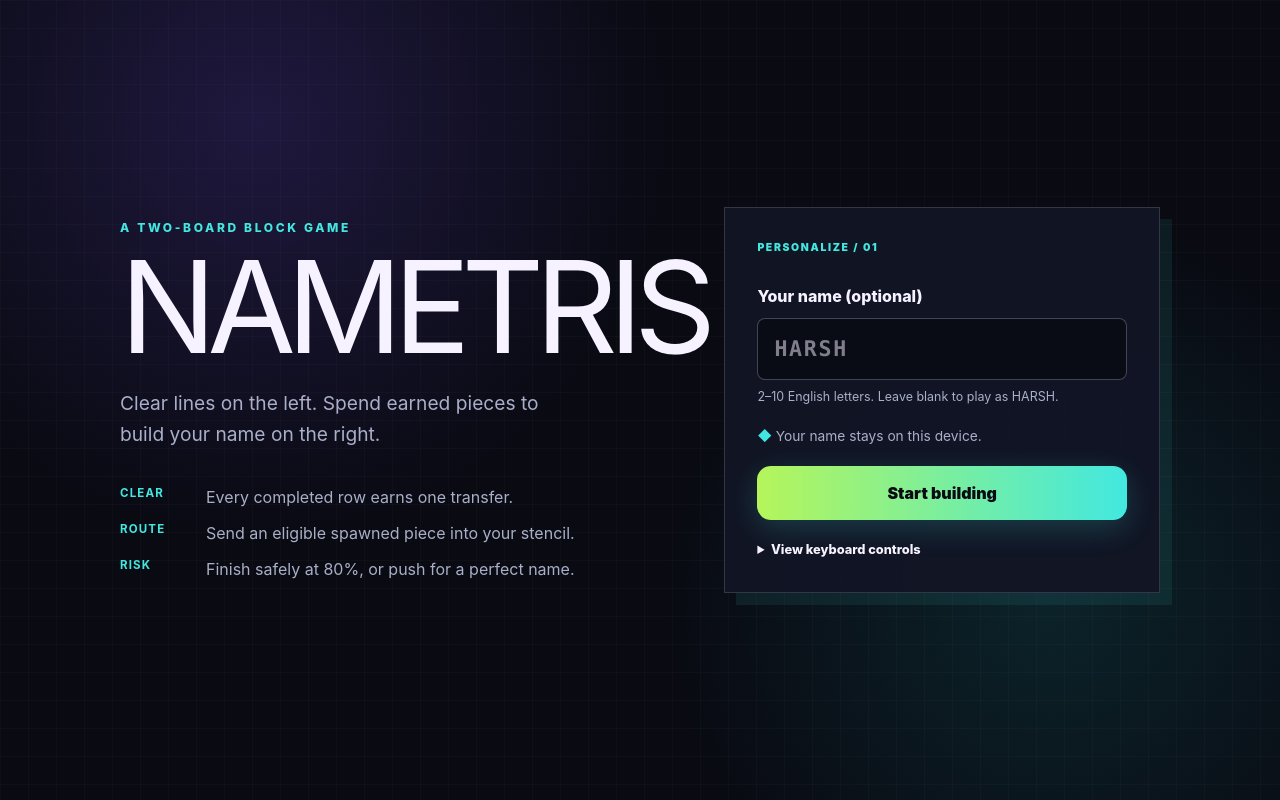
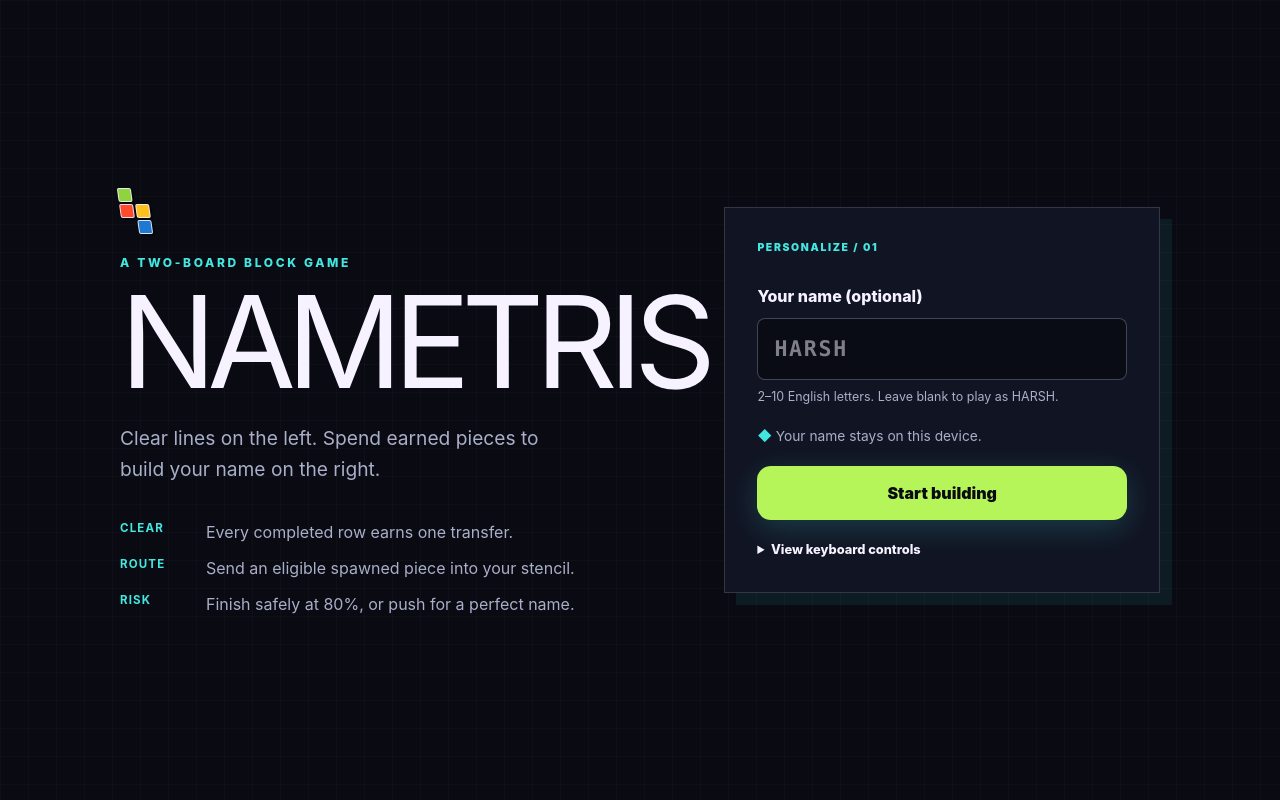
Before and after one commit to paneerpakoda/nametris, a React (Vite) app: page / in a window 1280 px wide. Built offline with nearby package versions, Linux system fonts and the light colour scheme.

Commit message:
feat: sharpen Nametris arcade identity
Ports the reference's distinctive tetromino mark and tactile keyboard cues into the existing visual system. Keeps the game viewport-bound and excludes the reference bundle from Tailwind source detection.

```diff
--- /dev/null
+++ b/src/components/KeyHint.tsx
@@ -0,0 +1,10 @@
+import type { ReactNode } from "react";
+
+interface KeyHintProps {
+  readonly children: ReactNode;
+  readonly wide?: boolean;
+}
+
+export function KeyHint({ children, wide = false }: KeyHintProps) {
+  return <kbd className={wide ? "key-hint is-wide" : "key-hint"}>{children}</kbd>;
+}
--- /dev/null
+++ b/src/components/NametrisMark.tsx
@@ -0,0 +1,17 @@
+interface NametrisMarkProps {
+  readonly compact?: boolean;
+}
+
+export function NametrisMark({ compact = false }: NametrisMarkProps) {
+  return (
+    <span
+      className={compact ? "nametris-mark is-compact" : "nametris-mark"}
+      aria-hidden="true"
+    >
+      <span className="nametris-mark-block is-lime" />
+      <span className="nametris-mark-block is-red" />
+      <span className="nametris-mark-block is-yellow" />
+      <span className="nametris-mark-block is-blue" />
+    </span>
+  );
+}
--- a/src/features/gameplay/GameSidebar.tsx
+++ b/src/features/gameplay/GameSidebar.tsx
@@ -1,3 +1,4 @@
+import { KeyHint } from "../../components/KeyHint";
 import type { BoardSession } from "../../game/engine/session";
 import { formatActiveTime } from "../../game/runtime/clock";
 import { StencilPanel } from "./StencilPanel";
@@ -49,23 +50,41 @@ export function GameSidebar({
         <dl>
           <div>
             <dt>Move</dt>
-            <dd>← → / A D</dd>
+            <dd className="key-hints">
+              <KeyHint>←</KeyHint>
+              <KeyHint>→</KeyHint>
+              <span>or</span>
+              <KeyHint>A</KeyHint>
+              <KeyHint>D</KeyHint>
+            </dd>
           </div>
           <div>
             <dt>Soft drop</dt>
-            <dd>↓ / S</dd>
+            <dd className="key-hints">
+              <KeyHint>↓</KeyHint>
+              <span>or</span>
+              <KeyHint>S</KeyHint>
+            </dd>
           </div>
           <div>
             <dt>Hard drop</dt>
-            <dd>SPACE</dd>
+            <dd className="key-hints">
+              <KeyHint wide>SPACE</KeyHint>
+            </dd>
           </div>
           <div>
             <dt>Rotate</dt>
-            <dd>↑ / X / Z</dd>
+            <dd className="key-hints">
+              <KeyHint>↑</KeyHint>
+              <KeyHint>X</KeyHint>
+              <KeyHint>Z</KeyHint>
+            </dd>
           </div>
           <div>
             <dt>Route</dt>
-            <dd>N</dd>
+            <dd className="key-hints">
+              <KeyHint>N</KeyHint>
+            </dd>
           </div>
         </dl>
       </section>
--- a/src/features/gameplay/GameplayScreen.tsx
+++ b/src/features/gameplay/GameplayScreen.tsx
@@ -1,5 +1,6 @@
 import { useEffect, useMemo, useReducer, useRef, useState } from "react";
 
+import { NametrisMark } from "../../components/NametrisMark";
 import { createPieceQueue, createSeededRandom } from "../../game/engine/bag";
 import {
   createGameSession,
@@ -191,9 +192,12 @@ export function GameplayScreen({
   return (
     <main className="game-shell">
       <header className="game-header">
-        <div>
-          <p className="eyebrow">NAMETRIS</p>
-          <h1>BUILD THE NAME</h1>
+        <div className="game-title-lockup">
+          <NametrisMark compact />
+          <div>
+            <p className="eyebrow">NAMETRIS</p>
+            <h1>BUILD THE NAME</h1>
+          </div>
         </div>
         <RunGuidance
           state={state}
--- a/src/features/onboarding/WelcomeScreen.tsx
+++ b/src/features/onboarding/WelcomeScreen.tsx
@@ -1,5 +1,6 @@
 import { useState } from "react";
 
+import { NametrisMark } from "../../components/NametrisMark";
 import { validatePlayerName } from "./nameValidation";
 import "../../styles/onboarding.css";
 
@@ -28,6 +29,9 @@ export function WelcomeScreen({ onStart }: WelcomeScreenProps) {
     <main className="welcome-shell">
       <section className="welcome-layout" aria-labelledby="welcome-title">
         <div className="welcome-copy">
+          <div className="welcome-brand-mark">
+            <NametrisMark />
+          </div>
           <p className="eyebrow">A TWO-BOARD BLOCK GAME</p>
           <h1 id="welcome-title">NAMETRIS</h1>
           <p className="premise">
--- a/src/features/reward/RewardCard.tsx
+++ b/src/features/reward/RewardCard.tsx
@@ -1,6 +1,7 @@
 import { motion, useMotionValue, useReducedMotion, useSpring } from "motion/react";
 import { useRef, type CSSProperties, type PointerEvent } from "react";
 
+import { NametrisMark } from "../../components/NametrisMark";
 import type { RunResult } from "../../game/engine/result";
 import { formatActiveTime } from "./exportCard";
 
@@ -71,7 +72,10 @@ export function RewardCard({ result, reducedMotion }: RewardCardProps) {
       onFocus={resetCard}
     >
       <div className="reward-shine" aria-hidden="true" />
-      <p className="reward-brand">NAMETRIS</p>
+      <div className="reward-brand-lockup">
+        <NametrisMark compact />
+        <p className="reward-brand">NAMETRIS</p>
+      </div>
       <h2>{result.name}</h2>
       <div
         className="result-stencil"
--- a/src/styles/gameplay.css
+++ b/src/styles/gameplay.css
@@ -24,6 +24,12 @@
 .game-header h1 {
   font-size: 1.6rem;
   letter-spacing: -0.03em;
+}
+
+.game-title-lockup {
+  display: flex;
+  align-items: center;
+  gap: 12px;
 }
 
 .run-guidance {
@@ -133,7 +139,7 @@
 }
 
 .board-frame {
-  max-width: 390px;
+  width: min(390px, calc((100vh - 232px) / 2));
   margin: 0 auto;
   padding: 7px;
   border: 1px solid rgb(66 232 224 / 30%);
@@ -383,6 +389,19 @@
   font-weight: 800;
 }
 
+.controls-card .key-hints {
+  display: flex;
+  align-items: center;
+  gap: 5px;
+}
+
+.controls-card .key-hints > span {
+  color: var(--muted);
+  font-family: inherit;
+  font-size: 0.58rem;
+  font-weight: 700;
+}
+
 .secondary-button {
   padding: 10px 16px;
   border: 1px solid rgb(169 175 200 / 30%);
--- a/src/styles/globals.css
+++ b/src/styles/globals.css
@@ -1,4 +1,4 @@
-@import "tailwindcss";
+@import "tailwindcss" source("../");
 
 :root {
   font-family:
@@ -55,6 +55,69 @@ input:focus-visible {
   outline-offset: 3px;
 }
 
+.nametris-mark {
+  --mark-cell: 14px;
+  display: inline-grid;
+  grid-template-columns: repeat(2, var(--mark-cell));
+  grid-template-rows: repeat(3, var(--mark-cell));
+  gap: 2px;
+  transform: skewX(8deg);
+}
+
+.nametris-mark.is-compact {
+  --mark-cell: 7px;
+  gap: 1px;
+}
+
+.nametris-mark-block {
+  border: 1px solid rgb(246 242 255 / 88%);
+  border-radius: 2px;
+  box-shadow: 2px 2px 0 #05060b;
+}
+
+.nametris-mark-block.is-lime {
+  grid-area: 1 / 1;
+  background: #8fd43d;
+}
+
+.nametris-mark-block.is-red {
+  grid-area: 2 / 1;
+  background: #ff4b2b;
+}
+
+.nametris-mark-block.is-yellow {
+  grid-area: 2 / 2;
+  background: #ffc21c;
+}
+
+.nametris-mark-block.is-blue {
+  grid-area: 3 / 2;
+  background: #1e79d0;
+}
+
+.key-hint {
+  display: inline-grid;
+  min-width: 24px;
+  height: 22px;
+  padding: 0 6px;
+  place-items: center;
+  border: 1px solid rgb(169 175 200 / 36%);
+  border-radius: 4px;
+  color: var(--text);
+  background: #252a3d;
+  box-shadow:
+    0 2px 0 #05060b,
+    inset 0 1px 0 rgb(255 255 255 / 12%);
+  font-family: ui-monospace, "SFMono-Regular", Consolas, monospace;
+  font-size: 0.64rem;
+  font-weight: 900;
+  line-height: 1;
+}
+
+.key-hint.is-wide {
+  min-width: 54px;
+}
+
 .welcome-shell {
   display: grid;
   min-height: 100vh;
@@ -62,14 +125,10 @@ input:focus-visible {
   overflow: hidden;
   padding: 32px;
   background:
-    radial-gradient(circle at 20% 15%, rgb(94 66 190 / 26%), transparent 34%),
-    radial-gradient(circle at 82% 75%, rgb(29 176 176 / 15%), transparent 32%),
     linear-gradient(rgb(255 255 255 / 2%) 1px, transparent 1px),
     linear-gradient(90deg, rgb(255 255 255 / 2%) 1px, transparent 1px),
     var(--background);
   background-size:
-    auto,
-    auto,
     28px 28px,
     28px 28px,
     auto;
@@ -135,7 +194,7 @@ h1 {
   border: 0;
   border-radius: var(--radius-medium);
   color: #090a12;
-  background: linear-gradient(90deg, var(--lime), var(--cyan));
+  background: var(--lime);
   box-shadow: 0 8px 30px rgb(66 232 224 / 20%);
   cursor: pointer;
   font-weight: 900;
--- a/src/styles/onboarding.css
+++ b/src/styles/onboarding.css
@@ -4,6 +4,10 @@
   grid-template-columns: minmax(0, 1.1fr) minmax(360px, 0.9fr);
   gap: 72px;
   align-items: center;
+}
+
+.welcome-brand-mark {
+  margin-bottom: 20px;
 }
 
 .welcome-copy h1 {
--- a/src/styles/reward.css
+++ b/src/styles/reward.css
@@ -89,6 +89,13 @@
   font-size: 0.7rem;
   font-weight: 900;
   letter-spacing: 0.25em;
+}
+
+.reward-brand-lockup {
+  display: flex;
+  align-items: center;
+  justify-content: center;
+  gap: 10px;
 }
 
 .reward-card h2 {
```
